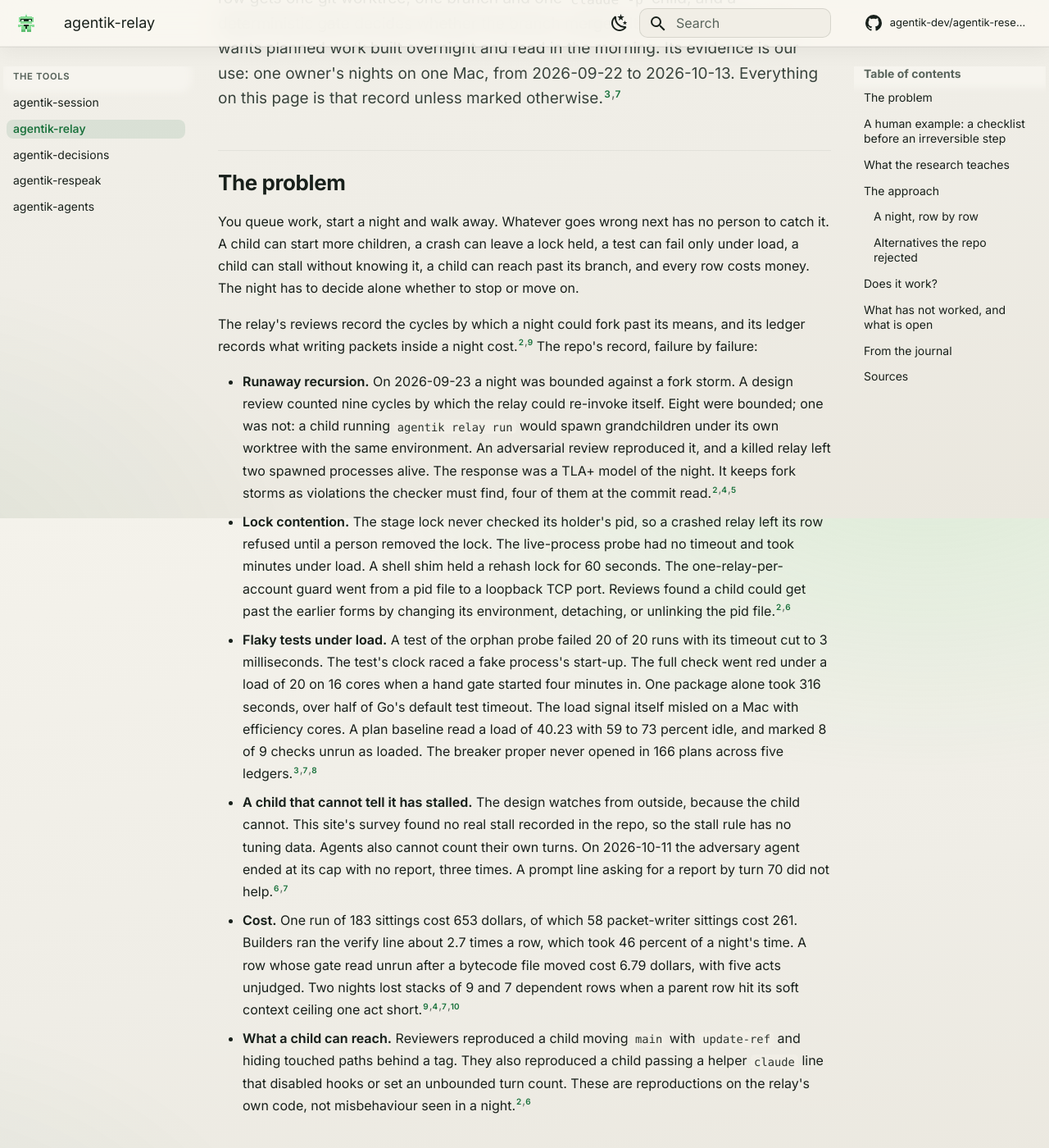
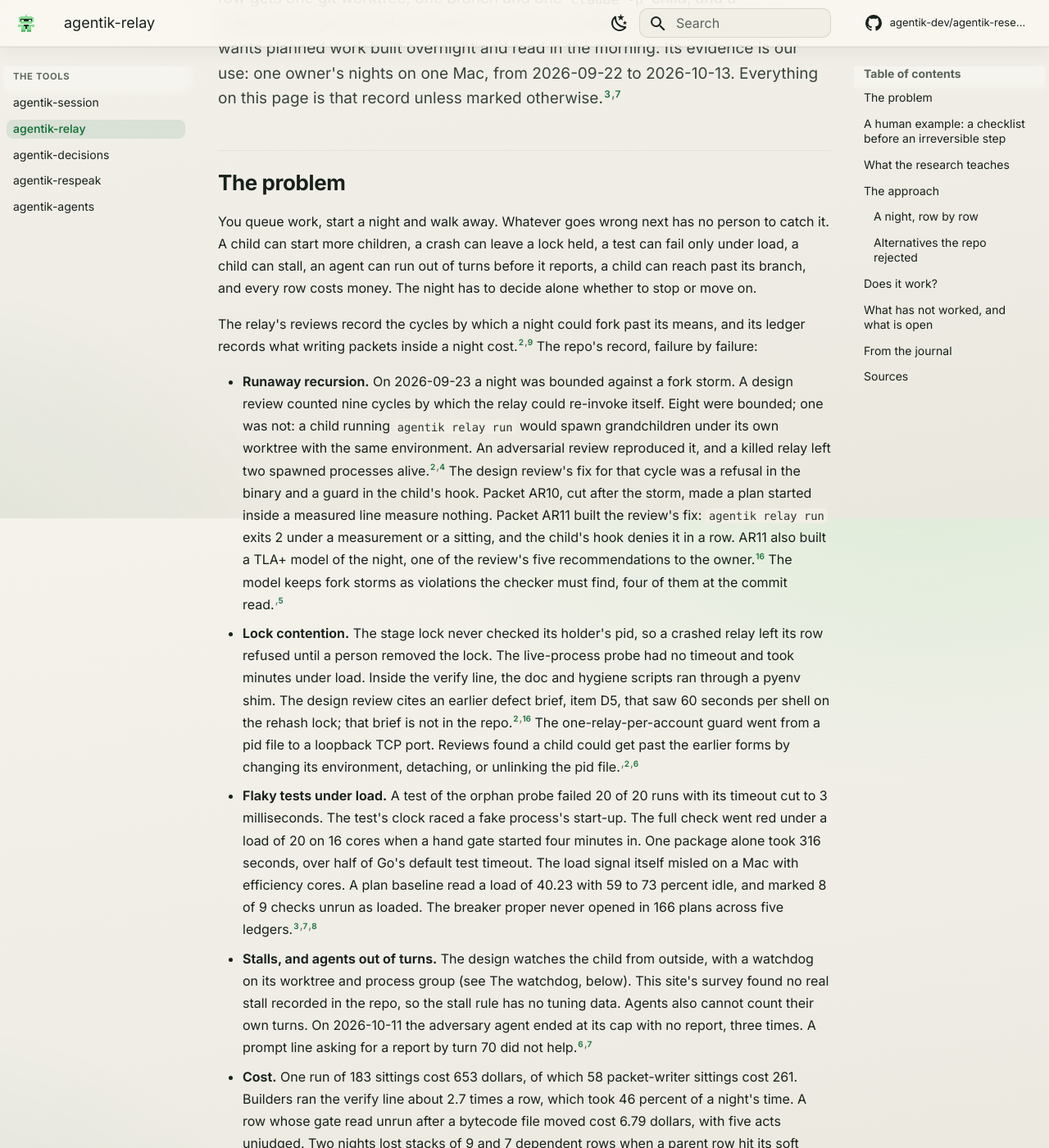
Before and after one commit to agentik-dev/agentik-research, an MkDocs documentation site: the page built from docs/tools/relay.md, in a window 1280 px wide and 1400 px high, scrolled down 268 px. Shown: the whole window at 82% size. Built offline with MkDocs 1.6.1 and Material for MkDocs 9.7.7, drawn with Linux system fonts in a browser that asks for light colours; comment, search, counter and statistics services are not loaded; some of the changed text lies outside the part shown.

Commit message:
refute round 1: the relay tool page, re-pinned at 405d1e0
The charter counts get a source; the breaker sweep ran and points to 0.50;
R6's fix is a refusal plus a hook guard; the planned-form line restated.

Co-Authored-By: Claude Opus 5.5 <noreply@anthropic.com>
Claude-Session: https://claude.ai/code/session_01R5RHzc5egLvnAPkepxJvb8

```diff
--- a/docs/tools/relay.md
+++ b/docs/tools/relay.md
@@ -4,14 +4,14 @@ agentik-relay runs a night of queued packets while nobody watches. Each queue ro
 
 ## The problem
 
-You queue work, start a night and walk away. Whatever goes wrong next has no person to catch it. A child can start more children, a crash can leave a lock held, a test can fail only under load, a child can stall without knowing it, a child can reach past its branch, and every row costs money. The night has to decide alone whether to stop or move on.
+You queue work, start a night and walk away. Whatever goes wrong next has no person to catch it. A child can start more children, a crash can leave a lock held, a test can fail only under load, a child can stall, an agent can run out of turns before it reports, a child can reach past its branch, and every row costs money. The night has to decide alone whether to stop or move on.
 
 The relay's reviews record the cycles by which a night could fork past its means, and its ledger records what writing packets inside a night cost.[^reviews][^decisions] The repo's record, failure by failure:
 
-- **Runaway recursion.** On 2026-09-23 a night was bounded against a fork storm. A design review counted nine cycles by which the relay could re-invoke itself. Eight were bounded; one was not: a child running `agentik relay run` would spawn grandchildren under its own worktree with the same environment. An adversarial review reproduced it, and a killed relay left two spawned processes alive. The response was a TLA+ model of the night. It keeps fork storms as violations the checker must find, four of them at the commit read.[^reviews][^packetsdir][^tla]
-- **Lock contention.** The stage lock never checked its holder's pid, so a crashed relay left its row refused until a person removed the lock. The live-process probe had no timeout and took minutes under load. A shell shim held a rehash lock for 60 seconds. The one-relay-per-account guard went from a pid file to a loopback TCP port. Reviews found a child could get past the earlier forms by changing its environment, detaching, or unlinking the pid file.[^reviews][^designr1]
+- **Runaway recursion.** On 2026-09-23 a night was bounded against a fork storm. A design review counted nine cycles by which the relay could re-invoke itself. Eight were bounded; one was not: a child running `agentik relay run` would spawn grandchildren under its own worktree with the same environment. An adversarial review reproduced it, and a killed relay left two spawned processes alive.[^reviews][^packetsdir] The design review's fix for that cycle was a refusal in the binary and a guard in the child's hook. Packet AR10, cut after the storm, made a plan started inside a measured line measure nothing. Packet AR11 built the review's fix: `agentik relay run` exits 2 under a measurement or a sitting, and the child's hook denies it in a row. AR11 also built a TLA+ model of the night, one of the review's five recommendations to the owner.[^head] The model keeps fork storms as violations the checker must find, four of them at the commit read.[^tla]
+- **Lock contention.** The stage lock never checked its holder's pid, so a crashed relay left its row refused until a person removed the lock. The live-process probe had no timeout and took minutes under load. Inside the verify line, the doc and hygiene scripts ran through a pyenv shim. The design review cites an earlier defect brief, item D5, that saw 60 seconds per shell on the rehash lock; that brief is not in the repo.[^reviews][^head] The one-relay-per-account guard went from a pid file to a loopback TCP port. Reviews found a child could get past the earlier forms by changing its environment, detaching, or unlinking the pid file.[^reviews][^designr1]
 - **Flaky tests under load.** A test of the orphan probe failed 20 of 20 runs with its timeout cut to 3 milliseconds. The test's clock raced a fake process's start-up. The full check went red under a load of 20 on 16 cores when a hand gate started four minutes in. One package alone took 316 seconds, over half of Go's default test timeout. The load signal itself misled on a Mac with efficiency cores. A plan baseline read a load of 40.23 with 59 to 73 percent idle, and marked 8 of 9 checks unrun as loaded. The breaker proper never opened in 166 plans across five ledgers.[^sittings][^nth][^breaker]
-- **A child that cannot tell it has stalled.** The design watches from outside, because the child cannot. This site's survey found no real stall recorded in the repo, so the stall rule has no tuning data. Agents also cannot count their own turns. On 2026-10-11 the adversary agent ended at its cap with no report, three times. A prompt line asking for a report by turn 70 did not help.[^designr1][^nth]
+- **Stalls, and agents out of turns.** The design watches the child from outside, with a watchdog on its worktree and process group (see The watchdog, below). This site's survey found no real stall recorded in the repo, so the stall rule has no tuning data. Agents also cannot count their own turns. On 2026-10-11 the adversary agent ended at its cap with no report, three times. A prompt line asking for a report by turn 70 did not help.[^designr1][^nth]
 - **Cost.** One run of 183 sittings cost 653 dollars, of which 58 packet-writer sittings cost 261. Builders ran the verify line about 2.7 times a row, which took 46 percent of a night's time. A row whose gate read unrun after a bytecode file moved cost 6.79 dollars, with five acts unjudged. Two nights lost stacks of 9 and 7 dependent rows when a parent row hit its soft context ceiling one act short.[^decisions][^packetsdir][^nth][^pycache]
 - **What a child can reach.** Reviewers reproduced a child moving `main` with `update-ref` and hiding touched paths behind a tag. They also reproduced a child passing a helper `claude` line that disabled hooks or set an unbounded turn count. These are reproductions on the relay's own code, not misbehaviour seen in a night.[^reviews][^designr1]
 
@@ -43,7 +43,7 @@ Part 1 backs the relay's two outside checks, the watchdog and the gate. It also
 
 ## The approach
 
-The README states the aim: a night that fails early, never pushes, amends or rebases, and leaves a door back into every stopped sitting.[^readme] Commands on this page use the suite's planned form, `agentik relay <verb>`; at commit a326550 the Makefile still builds the binary under the bare tool name.[^makefile][^commonsrecord]
+The README states the aim: a night that fails early, never pushes, amends or rebases, and leaves a door back into every stopped sitting.[^readme] Commands on this page use `agentik relay <verb>`, the form the README uses throughout at commit 405d1e0, where the Makefile builds `bin/agentik-relay`.[^head]
 
 ### A night, row by row
 
@@ -96,11 +96,11 @@ The repo records eight choices against a named alternative, each with its reason
 
 <div class="ak-verdict" markdown>
 
-<span class="ev ev-our-use">our use</span> One owner's nights on one Mac, from 2026-09-22 to 2026-10-13: 132 sitting charters and 87 packets. Treat it as a record of use, not a test; nothing on this page compares the relay with another way to run a night.
+<span class="ev ev-our-use">our use</span> One owner's nights on one Mac, from 2026-09-22 to 2026-10-13: 133 sitting charters and 88 packets. Treat it as a record of use, not a test; nothing on this page compares the relay with another way to run a night.
 
 </div>
 
-The repo's record is the longest in the suite. At commit a326550 it holds the 132 sitting charters and 87 packets, and a count of the test files finds 706 test functions, against the README's 699.[^sittings][^packetsdir][^readme][^nth] Beside the tests, the record holds adversarial reviews that reproduce attacks on the relay's own code, and a TLA+ model of the night.[^reviews][^tla]
+The relay holds more sitting charters than any other agentik repo. At each repo's head on 2026-10-14, the relay has 133, agentik-session 61, agentik-decisions 53, agentik-respeak 41, agentik-agents 2 and agentik-commons 1.[^charters] At commit 405d1e0 the relay also holds 88 packets, and a count of the test files finds 723 test functions, against the README's 699.[^head] Beside the tests, the record holds adversarial reviews that reproduce attacks on the relay's own code, and a TLA+ model of the night.[^reviews][^tla]
 
 What it does not measure:
 
@@ -114,10 +114,11 @@ The failures the record holds are listed under the problem, above. The journal t
 
 - The relay has no sandbox. The design says a line can do anything the owner's account can until it runs in one, and the hooks stay advisory.[^designr1]
 - The zsh test table for the guard parser is owed and recorded as an open risk.[^decisions]
-- The 120 percent kill waits on recorded nights to tune it.[^designr1] The 25 percent idle floor is a judgment until a load sweep confirms it, and the breaker page disagrees with itself on whether that sweep has run.[^breaker]
+- The 120 percent kill waits on recorded nights to tune it.[^designr1] The idle floor that shipped is 25 percent. The design's load sweep ran on 2026-10-01 and points to 50 percent, a number the design calls coarse. The change is one constant, and it waits for the owner's word.[^head]
 - Usage-limit handling rests on stream fields the repo calls unpublished, and all 46 model-limit messages it measured named no reset.[^usagelimit]
 - This site's survey found no real stall recorded, so the 2,700-second default has no tuning data.[^designr1]
 - The README and the Makefile say the check wall is 840 seconds; the design record says 900.[^readme][^designr1]
+- Fixed since this site's first read: at commit a326550 the Makefile built the binary under the bare tool name.[^makefile] On 2026-10-13, commit `72c0fe0` moved the build to `bin/agentik-relay`; at commit 405d1e0 the README writes every command as `agentik relay <verb>`, and the install keeps the old name as a link until 2026-12-31.[^head] This is a rename, not evidence that the tool works.
 - The child runs under `caffeinate`, a macOS command, and the load floor was tuned on a Mac with efficiency cores. The load and idle readers also have Linux paths, untested in the record.[^designr1][^breaker]
 
 ## From the journal
@@ -142,7 +143,8 @@ The failures the record holds are listed under the problem, above. The journal t
 [^queue]: agentik-dev/agentik-relay, "relay/queue.yaml", commit a326550, <https://github.com/agentik-dev/agentik-relay/blob/a326550/relay/queue.yaml>.
 [^usagelimit]: agentik-dev/agentik-relay, "design/usage-limit-resume-r1.md", commit a326550, <https://github.com/agentik-dev/agentik-relay/blob/a326550/design/usage-limit-resume-r1.md>.
 [^makefile]: agentik-dev/agentik-relay, "Makefile", commit a326550, <https://github.com/agentik-dev/agentik-relay/blob/a326550/Makefile>.
-[^commonsrecord]: agentik-dev/agentik-commons, "design/agentik-r1.md", the suite record, commit e456f4b, <https://github.com/agentik-dev/agentik-commons/blob/e456f4b/design/agentik-r1.md>.
+[^head]: agentik-dev/agentik-relay, "design/review-r6.md", "design/packets/ar11-tla-night.md", "design/breaker-signal-r1.md", "Makefile", "README.md", "history/sittings/" and "design/packets/", commit 405d1e0, <https://github.com/agentik-dev/agentik-relay/tree/405d1e0>.
+[^charters]: agentik-dev, "history/sittings/" in agentik-relay (405d1e0), agentik-session (e8477a7), agentik-decisions (569a120), agentik-respeak (c83e9b8), agentik-agents (f986500) and agentik-commons (588530f), counted 2026-10-14, <https://github.com/agentik-dev>.
 [^changelog]: Anthropic, "Claude Code changelog", documentation page read 2026-10-14, entries to 9 October 2026, <https://code.claude.com/docs/en/changelog>.
 [^envvars]: Anthropic, "Environment variables", Claude Code documentation read 2026-10-14, <https://code.claude.com/docs/en/env-vars>.
 [^bash]: Anthropic, "Tools reference", Claude Code documentation read 2026-10-14, <https://code.claude.com/docs/en/tools-reference>.
```
Also changed, not shown: research/sources/agentik-relay-head-2026-10-14.md (added, +46 -0 lines).
